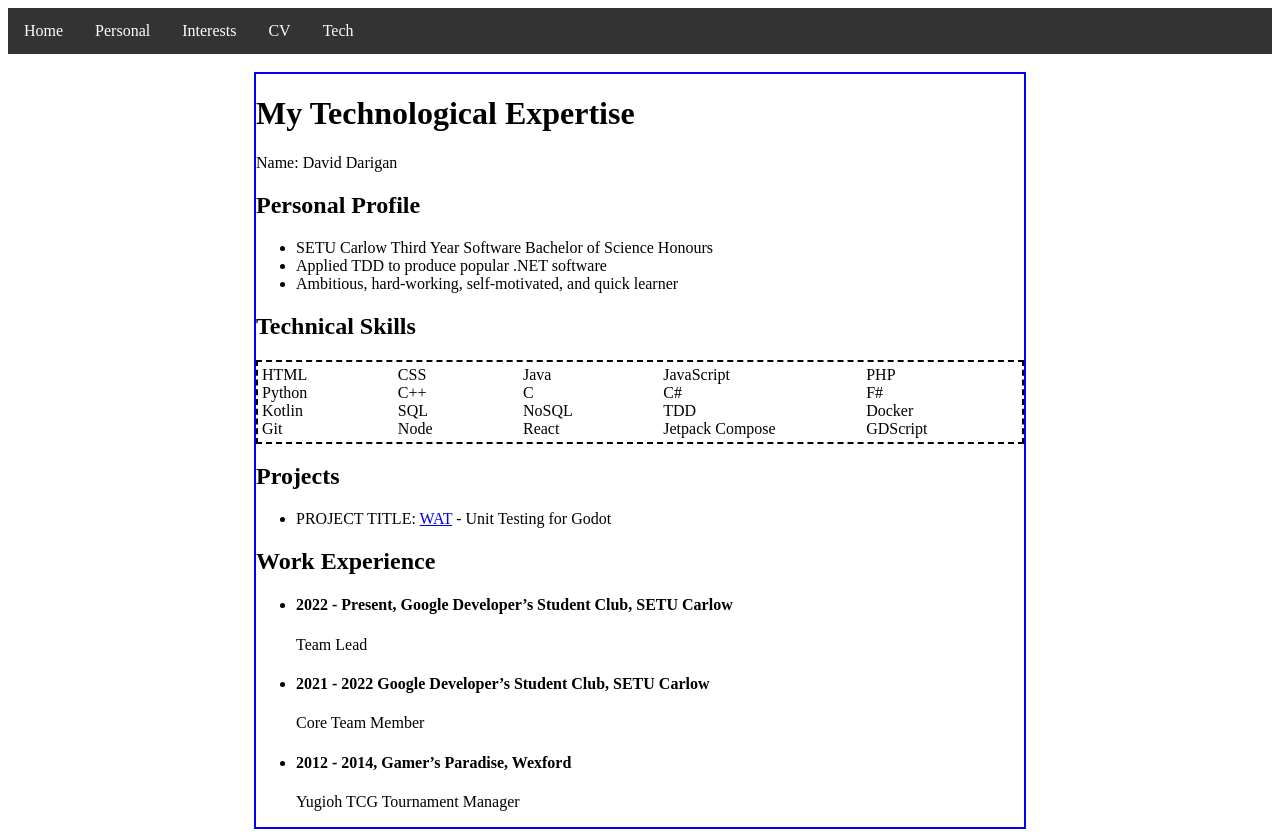
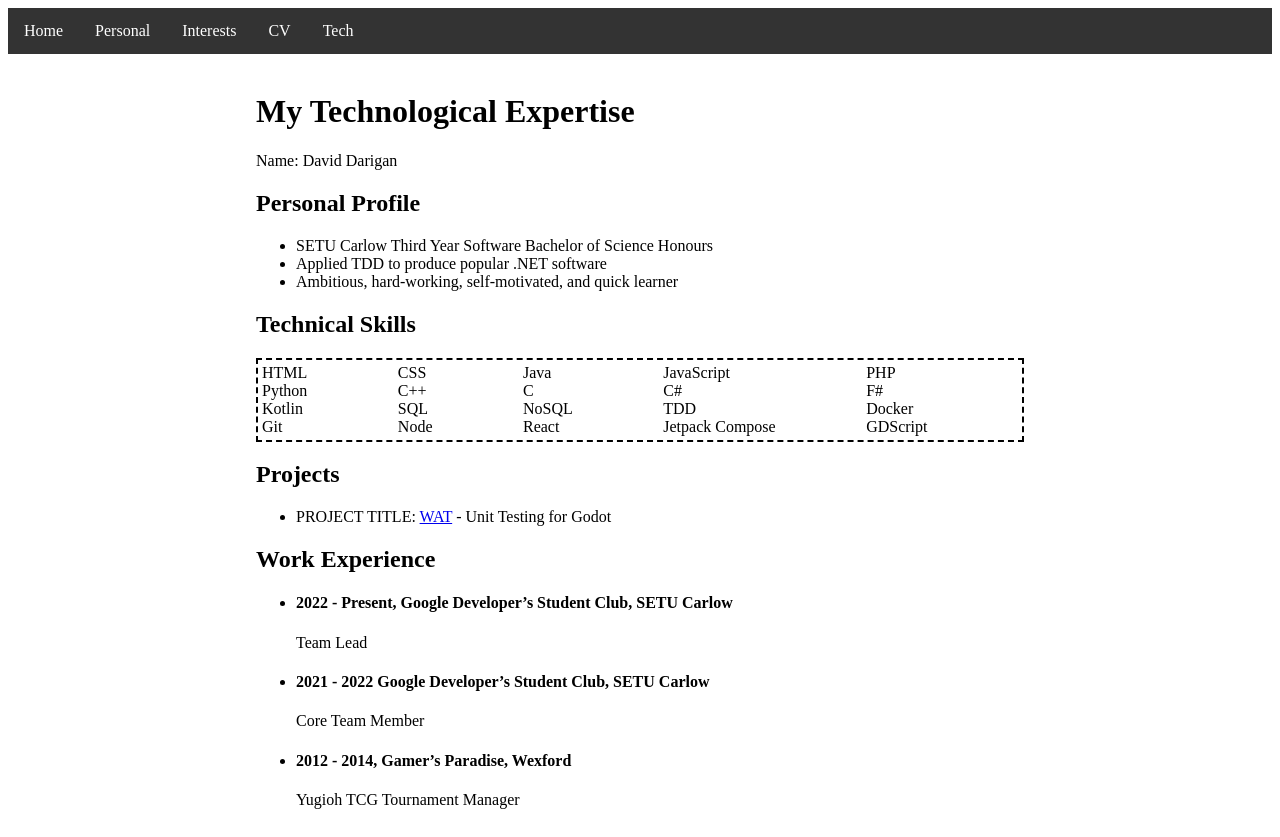
Before and after one commit to AlexDarigan/flaskbioapp, a Flask app: page /cv in a window 1280 px wide. After the commit the page ends 809 px from the top, so only its background shows below. Run offline with Flask 2, Linux system fonts and the light colour scheme.

Commit message:
Remove Border From Content Class

```diff
--- a/static/styles.css
+++ b/static/styles.css
@@ -27,7 +27,6 @@
     padding: auto;
     margin-bottom: 0px;
     width: 60vw;
-    border: 2px solid blue;
 }
 
 .grid {
```
